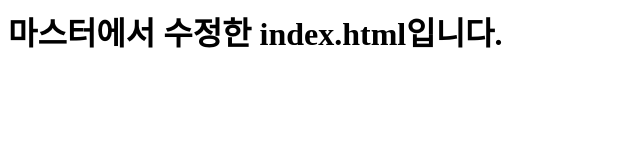
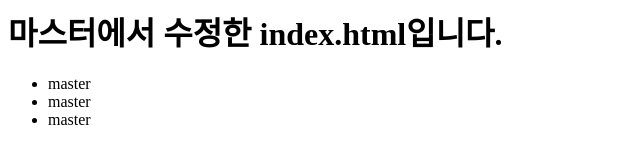
Before and after one commit to xptmffk9306/casione_Repository, a plain HTML site: page index.html in a window 1280 px wide. Shown: the whole page, without its empty margins (0-640 px from the left). Drawn offline with Linux system fonts and the light colour scheme.

Commit message:
ul li 태그 추가

```diff
--- a/index.html
+++ b/index.html
@@ -2,6 +2,11 @@
 <head>
 <body>
   <h1>마스터에서 수정한 index.html입니다.</h1>
+  <ul>
+    <li>master</li>
+    <li>master</li>
+    <li>master</li>
+  </ul>
 </body>
 </head>
 </html>
```
